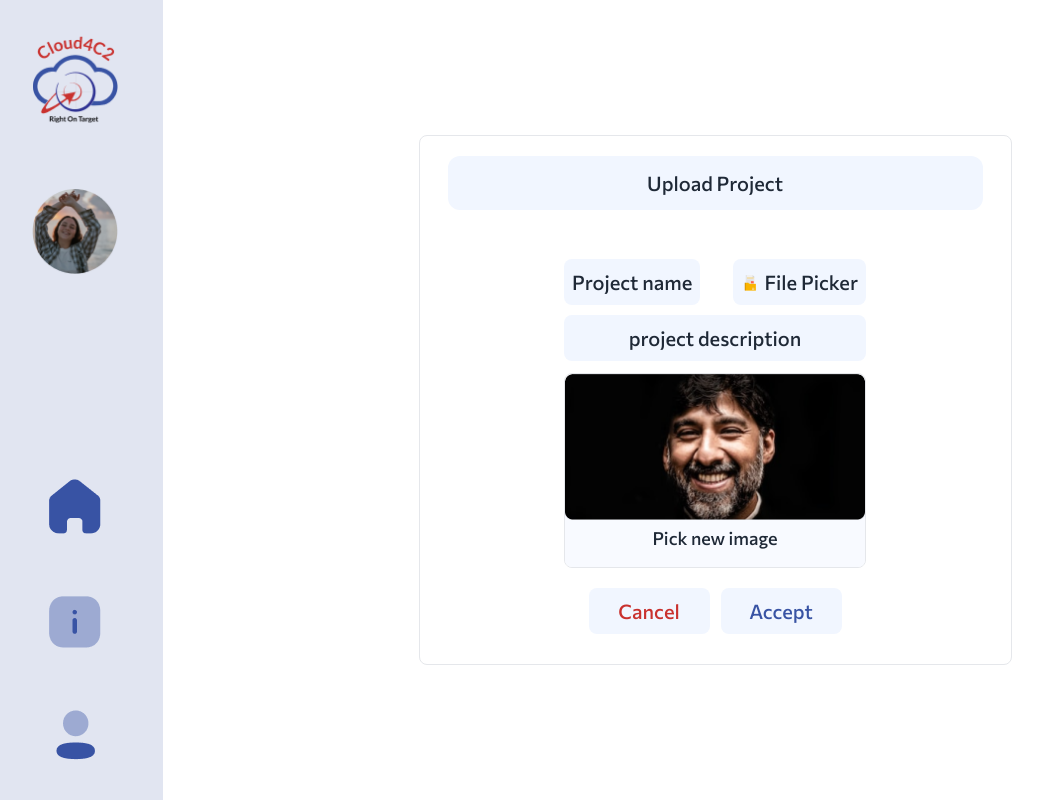
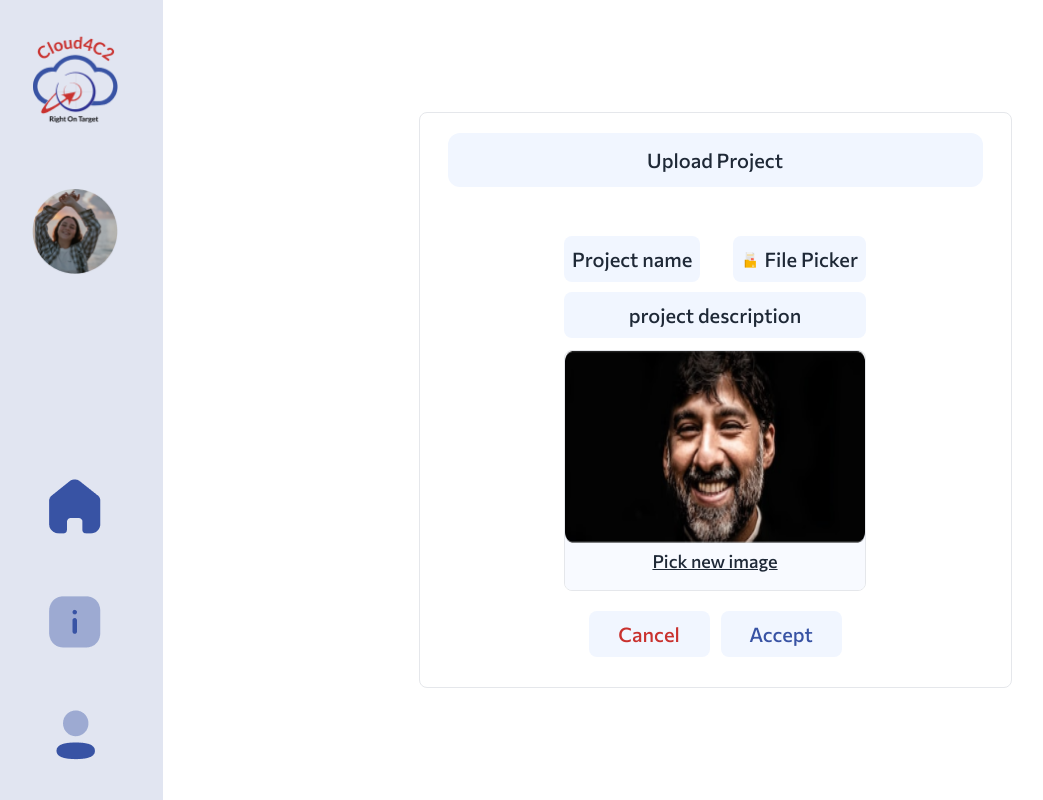
Before and after one commit to MamtazDev/cloud-four-c-two, a React (Create React App) app: page /dashboard/projectUpload in a window 1280 px wide. Shown: the whole page, without its empty margins (13-1056 px from the left). Built offline with nearby package versions, Linux system fonts and the light colour scheme.

Commit message:
project upload component img chnage function add

```diff
--- a/src/components/Projects/ProjectUpload.js
+++ b/src/components/Projects/ProjectUpload.js
@@ -1,29 +1,81 @@
-import React from 'react';
-import ProjectButton from '../../utils/ProjectButton';
-import ProjectButton2 from '../../utils/ProjectButton2';
-import ProjectButton3 from '../../utils/ProjectButton3';
+import React, { useRef, useState } from "react";
+import ProjectButton from "../../utils/ProjectButton";
+import ProjectButton2 from "../../utils/ProjectButton2";
+import ProjectButton3 from "../../utils/ProjectButton3";
 
-import uploadImg from '../../assets/uploadproject.png'
-import Dataimg from '../../assets/Data.png'
+import uploadImg from "../../assets/uploadproject.png";
+import Dataimg from "../../assets/Data.png";
 
 const ProjectUpload = () => {
+  const [file, setFile] = useState(null);
+  const inputRef = useRef();
+  const onFileChangeCapture = (e) => {
+    setFile(URL.createObjectURL(e.target.files[0]));
+  };
+
+  const inputHandler = () => {
+    inputRef.current.click();
+  };
   return (
-        <div className='project__copy w-full h-full flex justify-center items-center'>
-            <div className='copy__inner  border-[1px] rounded-[8px] bordered-[#F8FAFF] shadow-black px-[28px] py-[20px] flex flex-col items-center w-[593px]'>
+    <div className="project__copy w-full h-full flex justify-center items-center">
+      <div className="copy__inner  border-[1px] rounded-[8px] bordered-[#F8FAFF] shadow-black px-[28px] py-[20px] flex flex-col items-center w-[593px]">
         <ProjectButton>Upload Project</ProjectButton>
-                <div className='flex justify-between w-[302px] mt-[20px]'>
+        <div className="flex justify-between w-[302px] mt-[20px]">
           <ProjectButton3>Project name</ProjectButton3>
-                    <ProjectButton3> <div className='flex items-center justify-between'><img className='mr-[5px]' src={Dataimg} alt="image"/> File Picker</div> </ProjectButton3>
+          <ProjectButton3>
+            {" "}
+            <div className="flex items-center justify-between">
+              <img className="mr-[5px]" src={Dataimg} alt="image" /> File Picker
+            </div>{" "}
+          </ProjectButton3>
         </div>
 
+        <ProjectButton2>project description</ProjectButton2>
+        <div className="copy__img border-[1px] overflow-hidden w-[302px] bordered rounded-[8px]">
+          <input
+            type="file"
+            ref={inputRef}
+            accept="image/*"
+            onChangeCapture={onFileChangeCapture}
+            className="file-input w-full hidden  border-0 bg-white"
+          />
+          {file === null ? (
+            <div
+              onClick={inputHandler}
+              className="profile relative cursor-pointer "
+            >
+              <img
+                className="relative z-[99] h-[192px] w-full"
+                src={uploadImg}
+                alt="image"
+              />
+              <button className="underline commissioner w-full bg-[#F8FAFF] text-[18px] font-[500] text-center py-[15px] mt-[-10px] z-[9]">
+                Pick new image
+              </button>
+            </div>
+          ) : (
+            <div
+              onClick={inputHandler}
+              className="profile relative cursor-pointer "
+            >
+              <img
+                className="relative z-[99] w-full h-[192px] "
+                src={file}
+                alt="image"
+              />
+              <button className="underline commissioner w-full bg-[#F8FAFF] text-[18px] font-[500] text-center py-[15px] mt-[-10px] z-[9]">
+                Pick new image
+              </button>
+            </div>
+          )}
 
-                <ProjectButton2>project description</ProjectButton2>
-                <div className='copy__img border-[1px] overflow-hidden w-[302px] bordered rounded-[8px]'>
-                    <img className='relative z-[99]' src={uploadImg} alt="image" />
-                    <button className='commissioner w-full bg-[#F8FAFF] text-[18px] font-[500] text-center py-[15px] mt-[-10px] z-[9]'>Pick new image</button>
+          {/* <img className="relative z-[99]" src={copyImg} alt="image" />
+          <button className="commissioner w-full bg-[#F8FAFF] text-[18px] font-[500] text-center py-[15px] mt-[-10px] z-[9]">
+            Pick new image
+          </button> */}
         </div>
 
-                <div className='cencelation flex justify-between w-[253px] mt-[20px]'>
+        <div className="cencelation flex justify-between w-[253px] mt-[20px]">
           <ProjectButton3>Cancel</ProjectButton3>
           <ProjectButton3>Accept</ProjectButton3>
         </div>
```
Lines whose indentation alone changed are shown as unchanged.
